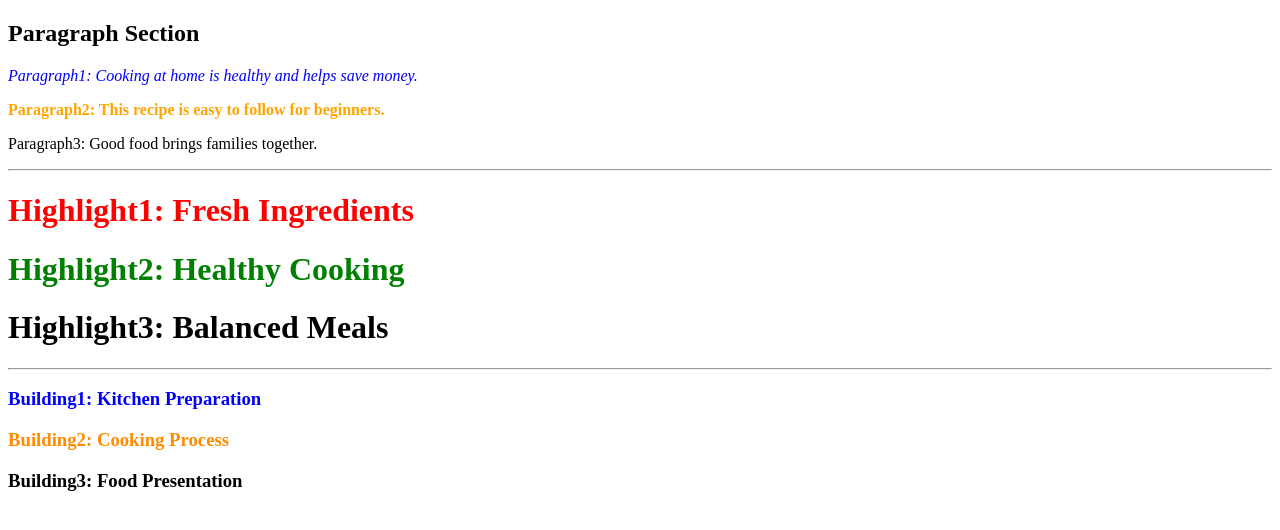
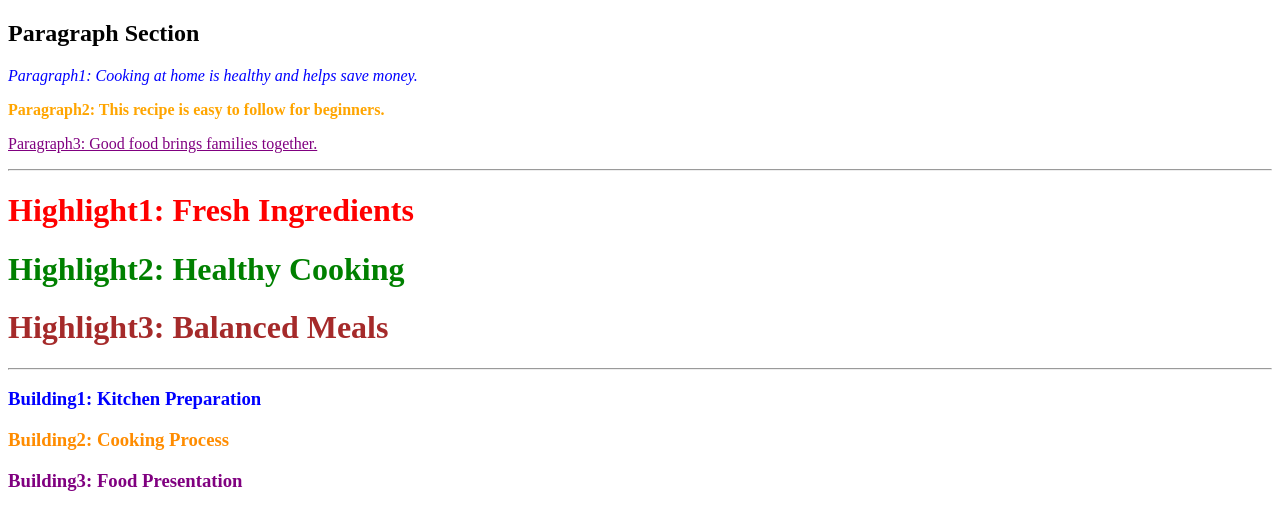
Before and after one commit to amranmahamud/css-assignment, a plain HTML site: page paragraph.html in a window 1280 px wide. Drawn offline with Linux system fonts and the light colour scheme.

Commit message:
Update paragraph.html

```diff
--- a/paragraph.html
+++ b/paragraph.html
@@ -25,7 +25,7 @@ color: darkorange;
 </style>
 
 <!-- EXTERNAL CSS -->
-<link rel="stylesheet" href="style.css">
+<link rel="stylesheet" href="paragraph.css">
 
 </head>
 
```
